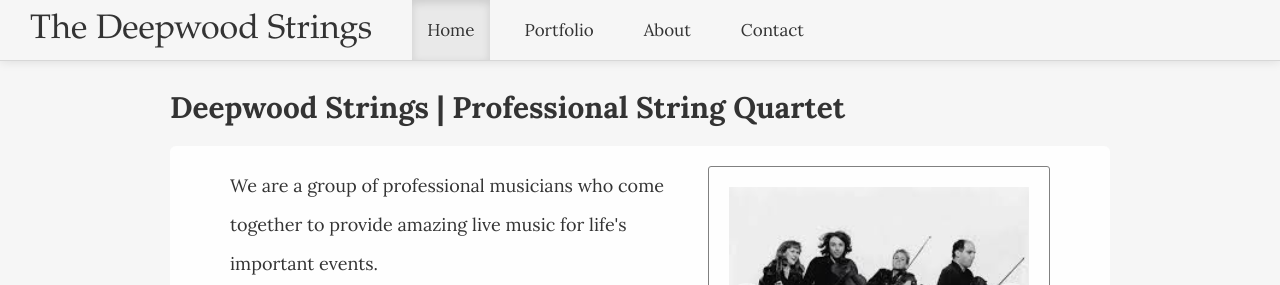
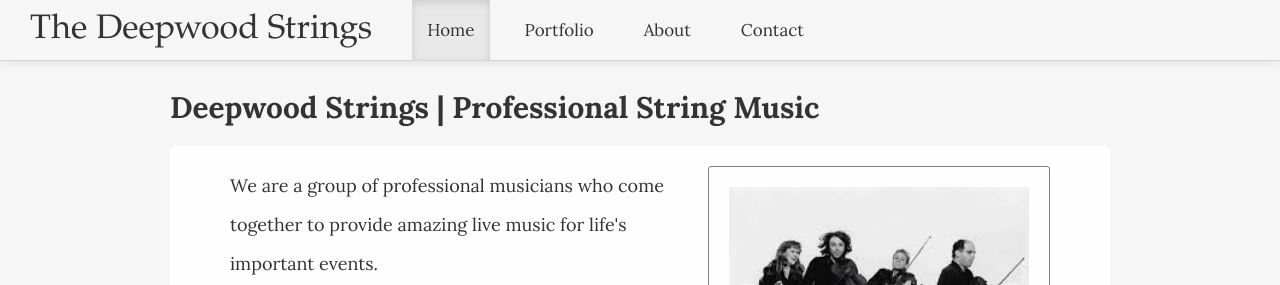
Before and after one commit to bheithaus/deepwood_strings, a Jekyll site: the page built from index.html, in a window 1280 px wide. Shown: the top 285 px of the page. Built offline with Jekyll 4.4.1, drawn with Linux system fonts in a browser that asks for light colours.

```diff
--- /dev/null
+++ b/CNAME
@@ -0,0 +1 @@
+deepwoodstrings.com
--- a/index.html
+++ b/index.html
@@ -3,10 +3,9 @@ layout: default
 ---
 
 <div id="home">
-	<h3>Deepwood Strings | Professional String Quartet</h3>
+	<h3>Deepwood Strings | Professional String Music</h3>
 
 	<div class="hero-unit">
-
 		<div id="myCarousel" class="pull-right carousel slide span4 center">
 		  <!-- <ol class="carousel-indicators">
 		    <li data-target="#myCarousel" data-slide-to="0" class="active"></li>
```
